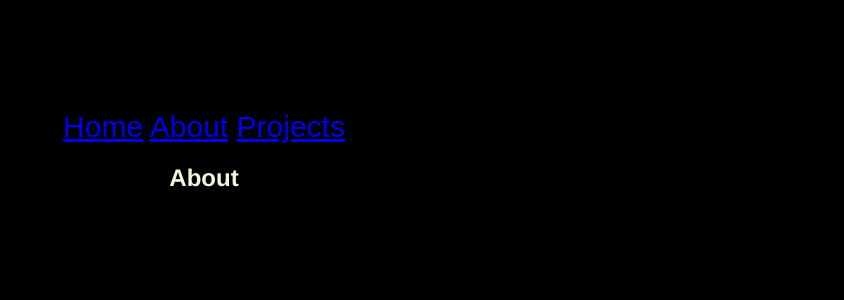
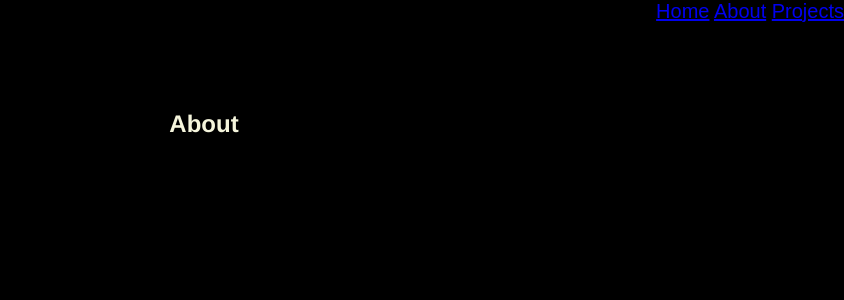
Before and after one commit to hmtcelik/jekyll-resume, a Jekyll site: the page built from about.md, in a window 1280 px wide. Shown: the top 300 px of the page, without its empty margins (436-1280 px from the left). Built offline with Jekyll 4.4.1, drawn with Linux system fonts in a browser that asks for light colours.

Commit message:
page navs move top-right

```diff
--- a/_layouts/default.html
+++ b/_layouts/default.html
@@ -6,6 +6,10 @@
     <link rel="stylesheet" href="/assets/css/styles.css">
   </head>
   <body>
+      <div class="other-nav">
+        {% include navigation.html %}
+      </div>
+
     <div class="homemargin">
       <div class="text-allign">
         {{ content }}
--- a/_sass/main.scss
+++ b/_sass/main.scss
@@ -39,3 +39,12 @@ h1{
   font-size: 30px;
   font-family: Arial, Helvetica, sans-serif;
 }
+
+
+.other-nav{
+  font-size: 20px;
+  font-family: Arial, Helvetica, sans-serif;
+  position: absolute;
+  right: 0;
+  top: 0;
+}
--- a/about.md
+++ b/about.md
@@ -1,11 +1,9 @@
 ---
-layout : home
+layout : default
 title : About
 ---
 
-<div class="home-nav">
-    {% include navigation.html %}
-</div>
+
 
 
 ## About
```
Also changed, not shown: projects.md (+1 -1 lines), 4 other files.
